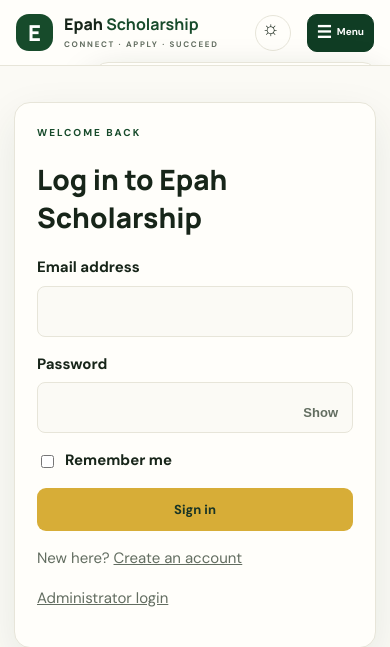
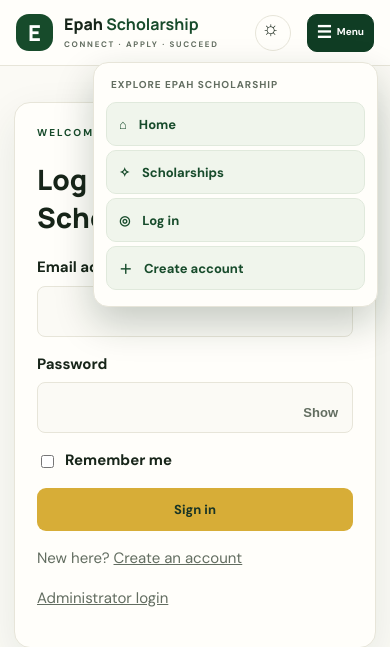
Before and after one commit to fepah222/epah_scholarship_project, a Flask app: page /auth/login in a window 390 px wide, after a click that opens the changed part. Shown: the top 647 px of the page. Run offline with Flask 3, Linux system fonts and the light colour scheme.

Commit message:
Fix mobile menu dropdown visibility without changing layout

```diff
--- a/app/static/css/app.css
+++ b/app/static/css/app.css
@@ -368,3 +368,22 @@
   .topbar > .mobile-theme-toggle { flex-basis:33px; width:33px; height:33px; }
   .mobile-menu > summary { min-width:54px; padding-left:7px; padding-right:7px; }
 }
+
+
+/* Menu dropdown visibility fix: prevent the responsive header from clipping it. */
+@media(max-width:850px) {
+  .topbar {
+    overflow:visible !important;
+    -webkit-overflow-scrolling:auto;
+  }
+  .topbar > .mobile-menu {
+    position:relative;
+    z-index:100;
+  }
+  .mobile-menu[open] .mobile-menu-panel {
+    display:block;
+    visibility:visible;
+    opacity:1;
+    z-index:101;
+  }
+}
```
